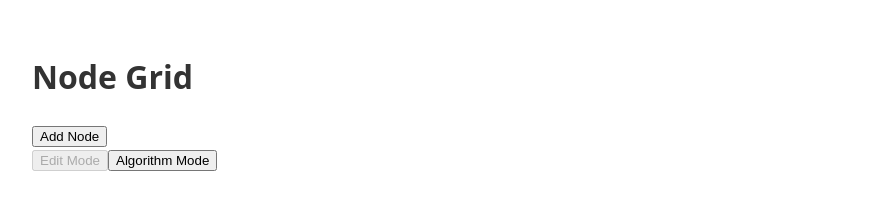
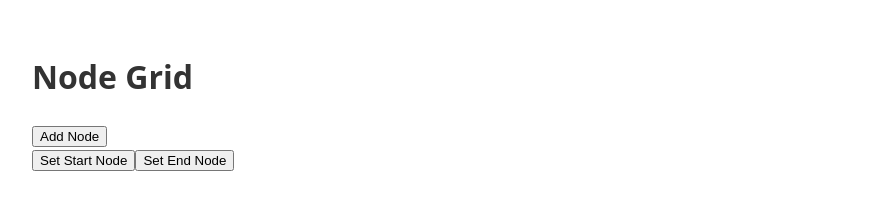
Before and after one commit to ajburrows/algo-visualizer, a React (Vite) app: page / in a window 1280 px wide. Shown: the top 207 px of the page, without its empty margins (0-874 px from the left). Built offline with nearby package versions, Linux system fonts and the light colour scheme.

Commit message:
Remove algo and edit modes

```diff
--- a/src/App.css
+++ b/src/App.css
@@ -154,3 +154,9 @@
   stroke: blue;
   stroke-width: 3px;
 }
+
+
+/* === BUTTONS === */
+.active {
+  background-color: #4caf50;
+}
--- a/src/App.jsx
+++ b/src/App.jsx
@@ -14,6 +14,7 @@ import useDeleteConnection from './hooks/useDeleteConnection.js'
 import handleConnectorClickFactory from './utils/handleConnectorClickFactory.js'
 import useDeleteNode from './hooks/useDeleteNode.js'
 import runAlgorithm from './utils/runAlgorithm.js'
+import clsx from 'clsx'
 
 function App(){
     const [nodes, setNodes] = useState([{ ID: 1, x: 0, y: 0}]) // all nodes on the grid
@@ -24,10 +25,9 @@ function App(){
     const [isMoving, setIsMoving] = useState(false) // True | False if a node is being moved
     const [selectedConnection, setSelectedConnection] = useState(null) // index of connections state
     const [editingConnector, setEditingConnector] = useState(null) // { index, end ('toNode' or 'fromNode'), nodeID, pos }
-    const [mode, setMode] = useState('edit') // 'edit' | 'algorithm'
     const [startNodeID, setStartNodeID] = useState(null)
     const [endNodeID, setEndNodeID] = useState(null)
-    const [targetType, setTargetType] = useState(null) // 'start' | 'end'
+    const [targetType, setTargetType] = useState(null) // null | 'start' | 'end'
     const [algorithm, setAlgorithm] = useState('DFS')
 
     const startConnectorCleanup = useRef(null)
@@ -62,7 +62,7 @@ function App(){
         <div>
             <h1>Node Grid</h1>
             <button onClick={addNode}>Add Node</button>
-            {mode === 'algorithm' && startNodeID && (
+            {startNodeID && (
                 <button
                     onClick={() =>
                         runAlgorithm({
@@ -79,25 +79,32 @@ function App(){
 
             )}
 
-            <div className='mode-toggle'>
-                <button onClick={() => setMode('edit')} disabled={ mode === 'edit' }>
-                    Edit Mode
+            <div className='target-type-toggle'>
+                <button
+                    className={clsx({'active': targetType==='start'})}
+                    onClick={() => {
+                        if (targetType !== 'start' ){
+                            setTargetType('start')
+                        } else {
+                            setTargetType(null)
+                        }
+                    }}
+                >
+                    Set Start Node
                 </button>
-                <button onClick={() => setMode('algorithm')} disabled={ mode === 'algorithm' }>
-                    Algorithm Mode
+                <button
+                    className={clsx({'active': targetType==='end'})}
+                    onClick={() => {
+                        if (targetType !== 'end'){
+                            setTargetType('end')
+                        } else {
+                            setTargetType(null)
+                        }
+                    }}
+                >
+                    Set End Node
                 </button>
             </div>
-
-            {mode === 'algorithm' && (
-                <div className='target-type-toggle'>
-                    <button onClick={() => setTargetType('start')} disabled={ targetType === 'start' }>
-                        Set Start Node
-                    </button>
-                    <button onClick={() => setTargetType('end')} disabled={ targetType === 'end' }>
-                        Set End Node
-                    </button>
-                </div>
-            )}
 
 
             {/* Render a fictitious floating node after picking a node up */}
@@ -138,7 +145,6 @@ function App(){
                     isMoving={isMoving}
                     mousePos={mousePos}
                     editingConnector={editingConnector}
-                    mode={mode}
                     startNodeID={startNodeID}
                     setStartNodeID={setStartNodeID}
                     endNodeID={endNodeID}
--- a/src/components/Grid.jsx
+++ b/src/components/Grid.jsx
@@ -13,7 +13,6 @@ export default function Grid({
     isMoving,
     mousePos,
     editingConnector,
-    mode,
     startNodeID,
     setStartNodeID,
     endNodeID,
@@ -60,20 +59,25 @@ export default function Grid({
                                 isSelected={selectedNodeID === node.ID}
                                 isHidden={selectedNodeID === node.ID && isMoving}
                                 onClick={(e) => {
-                                    if (mode === 'edit' && selectedNodeID === null && mousePos === null) {
+                                    // Pick up node
+                                    if (selectedNodeID === null && mousePos === null && targetType === null) {
                                         e.stopPropagation()
                                         setSelectedNodeID(node.ID)
                                     }
-                                    else if (mode === 'algorithm' && targetType === 'start' && node.ID !== startNodeID ) {
+                                    // Set start node
+                                    else if (targetType === 'start' && node.ID !== startNodeID ) {
                                         setStartNodeID(node.ID)
                                     }
-                                    else if (mode === 'algorithm' && targetType === 'start' && node.ID === startNodeID) {
+                                    // Remove start node
+                                    else if (targetType === 'start' && node.ID === startNodeID) {
                                         setStartNodeID(null)
                                     }
-                                    else if (mode === 'algorithm' && targetType === 'end' && node.ID !== endNodeID) {
+                                    // Set end node
+                                    else if (targetType === 'end' && node.ID !== endNodeID) {
                                         setEndNodeID(node.ID)
                                     }
-                                    else if (mode === 'algorithm' && targetType === 'end' && node.ID === endNodeID) {
+                                    // Remove end node
+                                    else if (targetType === 'end' && node.ID === endNodeID) {
                                         setEndNodeID(null)
                                     }
                                 }}
```
